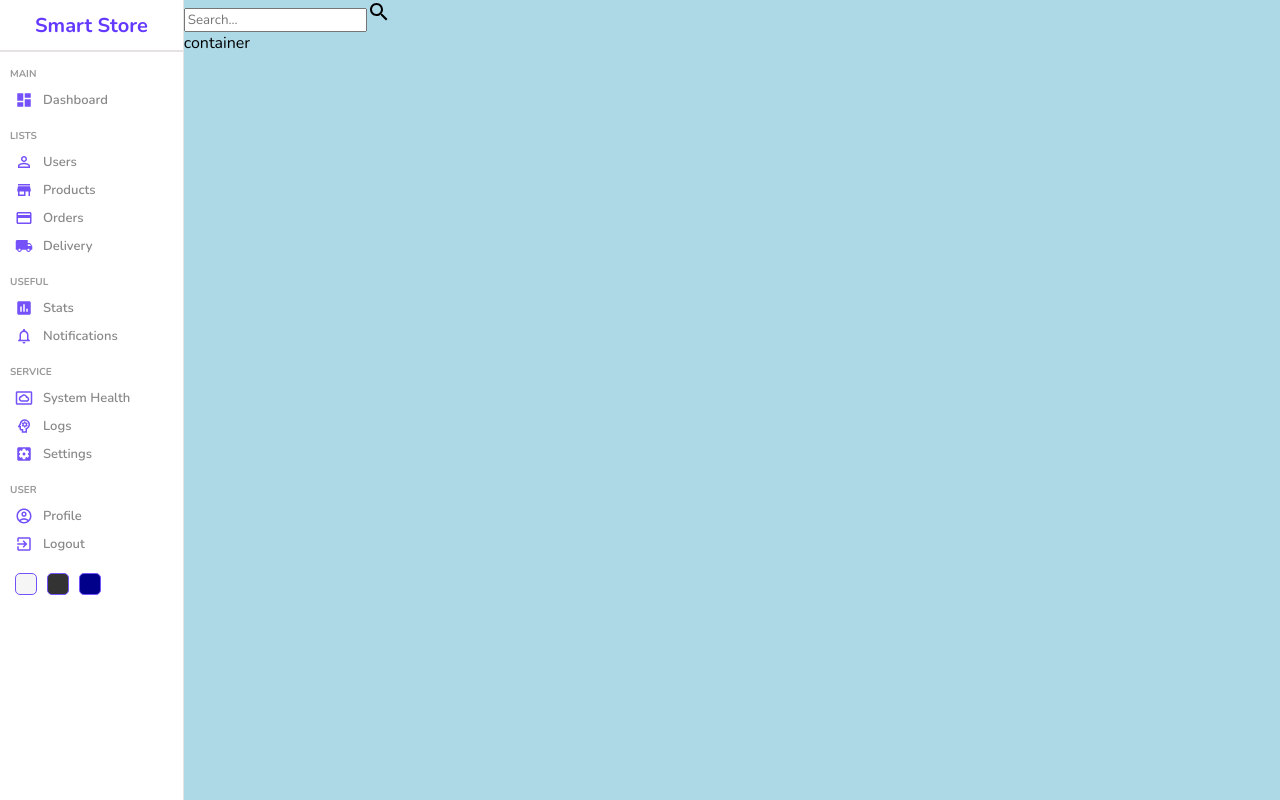
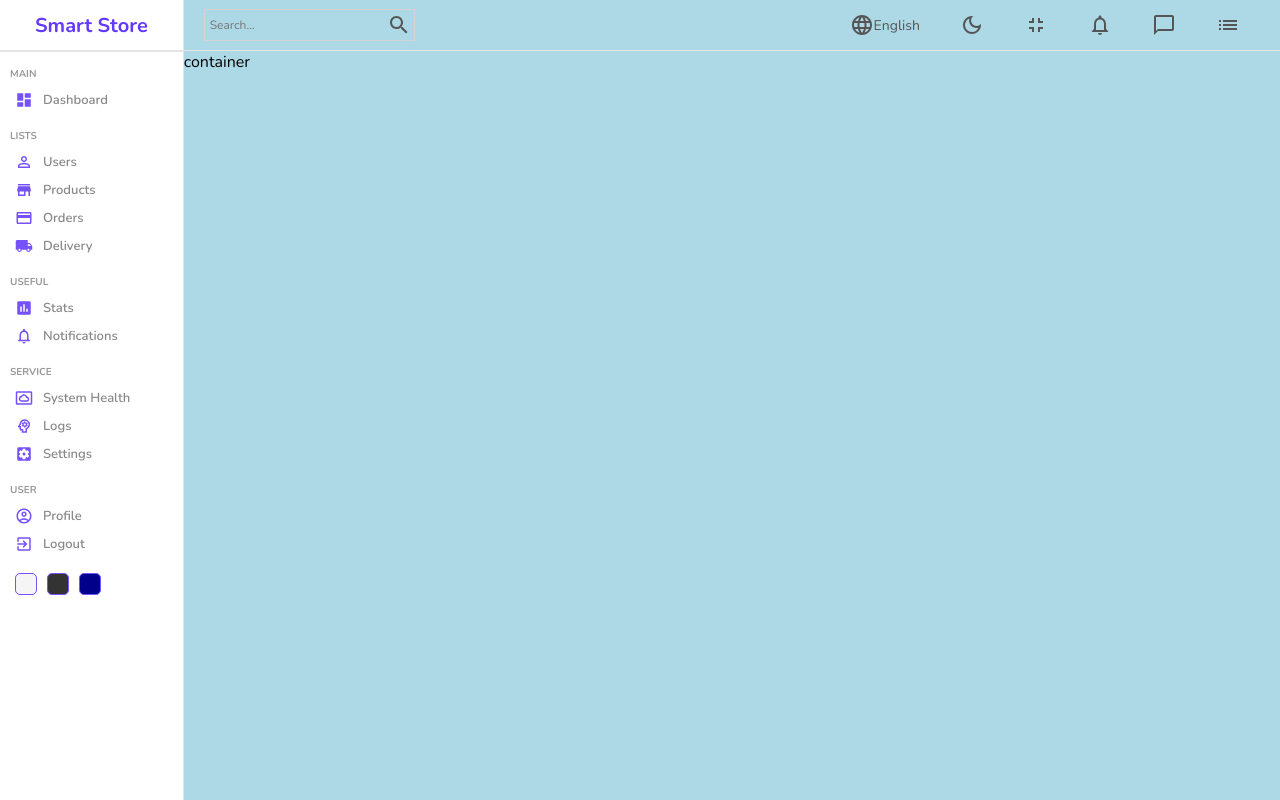
Before and after one commit to anjola-adeuyi/smart-store-dashboard, a React (Create React App) app: page / in a window 1280 px wide. Built offline with nearby package versions, Linux system fonts and the light colour scheme.

Commit message:
navbar component

```diff
--- a/src/components/navbar/Navbar.tsx
+++ b/src/components/navbar/Navbar.tsx
@@ -1,16 +1,44 @@
 import './navbar.scss';
 import SearchOutlinedIcon from '@mui/icons-material/SearchOutlined';
+import LanguageOutlinedIcon from '@mui/icons-material/LanguageOutlined';
+import DarkModeOutlinedIcon from '@mui/icons-material/DarkModeOutlined';
+import FullscreenExitOutlinedIcon from '@mui/icons-material/FullscreenExitOutlined';
+import NotificationsNoneOutlinedIcon from '@mui/icons-material/NotificationsNoneOutlined';
+import ChatBubbleOutlineOutlinedIcon from '@mui/icons-material/ChatBubbleOutlineOutlined';
+import ListOutlinedIcon from '@mui/icons-material/ListOutlined';
+// import { DarkModeContext } from '../../context/darkModeContext';
+import { useContext } from 'react';
 
 const Navbar = () => {
   return (
     <div className='navbar'>
       <div className='wrapper'>
-        <div className='search'></div>
-        <input type='text' placeholder='Search...' />
-        <SearchOutlinedIcon />
-      </div>
-      <div className='items'>
-        <div className='item'></div>
+        <div className='search'>
+          <input type='text' placeholder='Search...' />
+          <SearchOutlinedIcon />{' '}
+        </div>
+
+        <div className='items'>
+          <div className='item'>
+            <LanguageOutlinedIcon />
+            English
+          </div>
+          <div className='item'>
+            <DarkModeOutlinedIcon />
+          </div>
+          <div className='item'>
+            <FullscreenExitOutlinedIcon />
+          </div>
+          <div className='item'>
+            <NotificationsNoneOutlinedIcon />
+          </div>
+          <div className='item'>
+            <ChatBubbleOutlineOutlinedIcon />
+          </div>
+          <div className='item'>
+            <ListOutlinedIcon />
+          </div>
+        </div>
       </div>
     </div>
   );
--- a/src/components/navbar/navbar.scss
+++ b/src/components/navbar/navbar.scss
@@ -0,0 +1,44 @@
+.navbar {
+  height: 50px;
+  border-bottom: 0.5px solid rgb(231, 228, 228);
+  display: flex;
+  align-items: center;
+  font-size: 14px;
+  color: #555;
+
+  .wrapper {
+    width: 100%;
+    padding: 20px;
+    display: flex;
+    align-items: center;
+    justify-content: space-between;
+
+    .search {
+      display: flex;
+      align-items: center;
+      border: 0.5px solid lightgray;
+      padding: 3px;
+
+      input {
+        border: none;
+        outline: none;
+        background-color: transparent;
+
+        &::placeholder {
+          font-size: 12px;
+        }
+      }
+    }
+
+    .items {
+      display: flex;
+      align-items: center;
+
+      .item {
+        display: flex;
+        align-items: center;
+        margin: 20px;
+      }
+    }
+  }
+}
```
